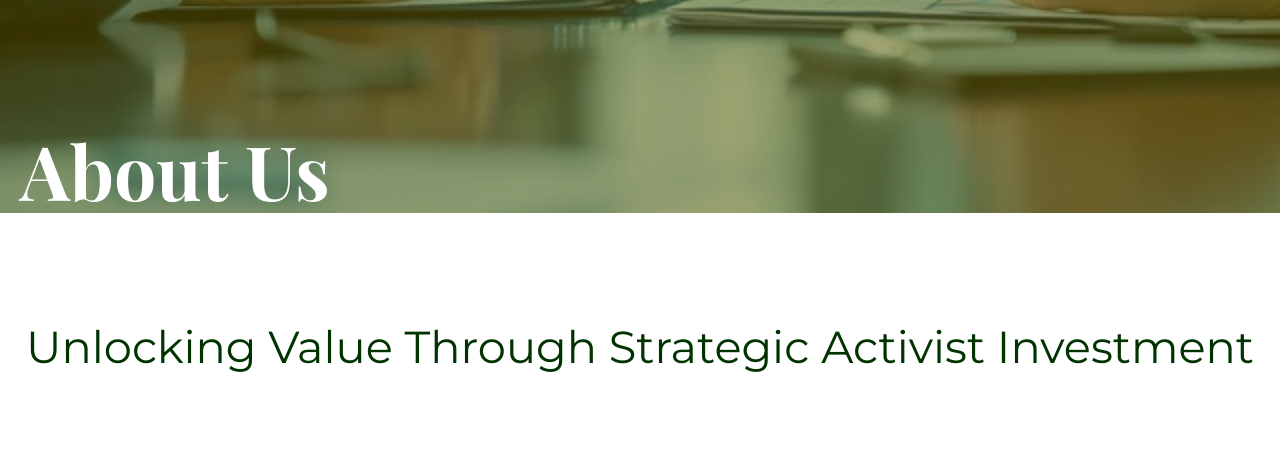
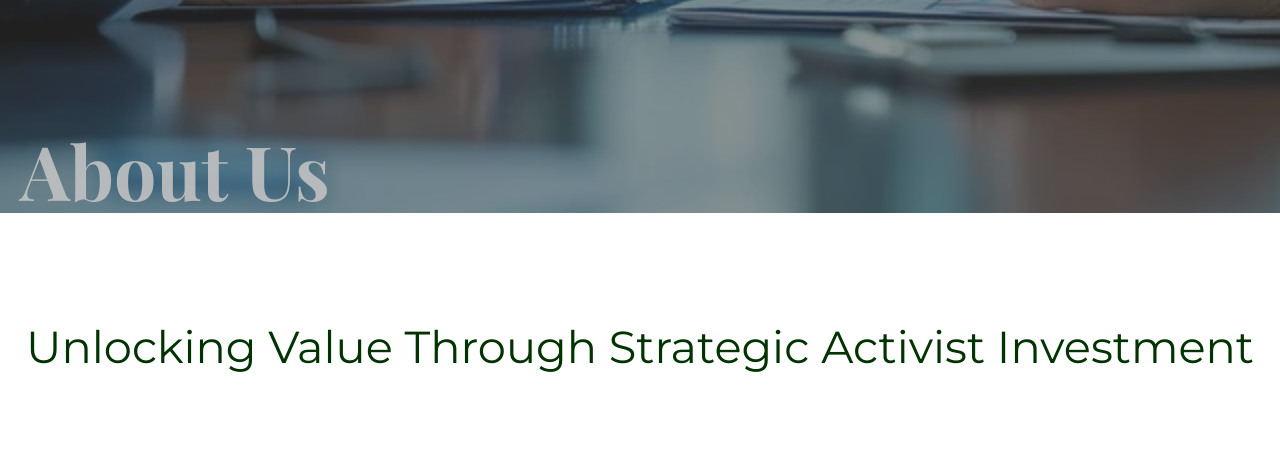
Before and after one commit to sw676/barington_s, a PHP site: page /about.html in a window 1280 px wide. Shown: the part 347-807 px from the top of the page. Run offline with PHP 8.4, Linux system fonts and the light colour scheme; some web fonts are replaced.

Commit message:
Add files via upload

```diff
--- a/about.css
+++ b/about.css
@@ -40,7 +40,7 @@ body{
     left: 0;
     width: 100%;
     height: 70%;
-    background-color: rgba(99, 92, 0, 0.562); /* Adjust the color and opacity here */
+    background-color: rgba(58, 58, 58, 0.562); /* Adjust the color and opacity here */
     z-index: 0; /* Ensure it appears above the image */
 }
 
@@ -50,7 +50,7 @@ h3 {
     font-size: 75px; /* Adjust heading size */
     margin-bottom: 50px; /* Space below the heading */
     margin-top: 40vh;
-    color:white;
+    color:rgba(196, 196, 196, 0.877);
     text-align: start;
 }
 
```
